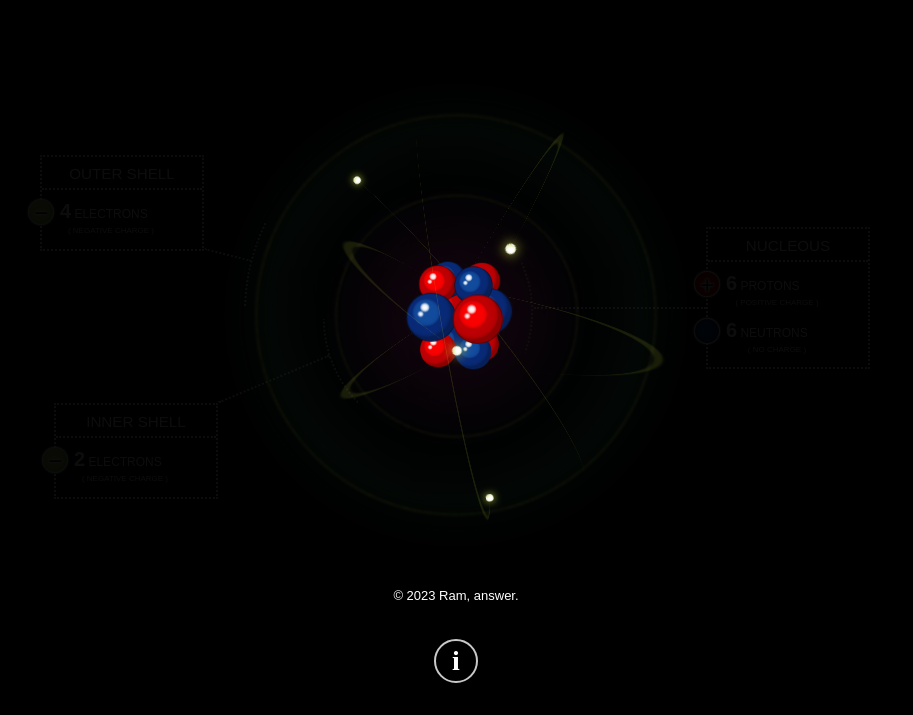
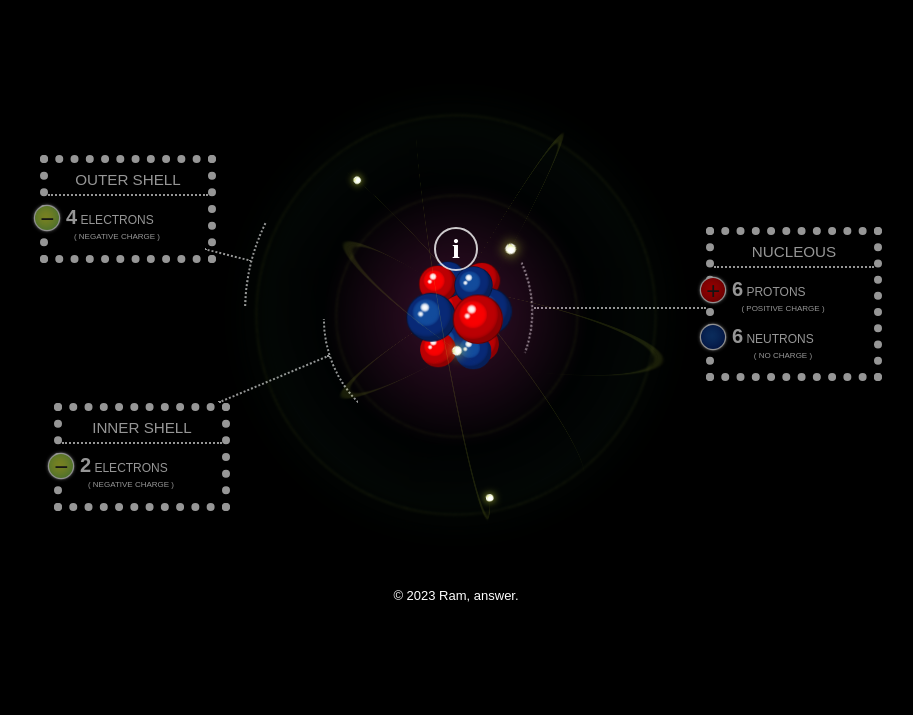
Before and after one commit to Rambhai567/Carbon-structure, a plain HTML site: page index.html in a window 1280 px wide. Shown: the part 85-800 px from the top of the page, without its empty margins (184-1097 px from the left). Drawn offline with nearby package versions, Linux system fonts and the light colour scheme.

Commit message:
Add files via upload

```diff
--- a/style.css
+++ b/style.css
@@ -52,7 +52,7 @@ h2 {
 	width: 50vmin;
 	height: 50vmin;
 	position: absolute;
-	background: radial-gradient(#913ab7 -50%, #fff0 50%);
+	background: radial-gradient(#913ab7 10%, #fff0 50%);
 	transform: translateZ(-6vmin);
 	box-shadow:
 		0 0 5vmin -2vmin #cddc3920, 0 0 10vmin 0vmin #cddc3920,
@@ -263,7 +263,7 @@ h2 {
 	display: flex;
 	align-items: center;
 	justify-content: flex-end;
-	opacity: 0.05;
+	opacity: 0.59;
 	top: 40vmin;
 	color: #fff;
 	margin-right: 80vmin;
@@ -335,7 +335,7 @@ h2 {
 	height: 11.5vmin;
 	left: 0;
 	top: 0;
-	border: 0.25vmin dotted #fff;
+	border: 1.12vmin dotted #fff;
 	border-radius: 0.2vmin;
 }
 .inner-nucleous .info-particle {
@@ -344,7 +344,7 @@ h2 {
 .inner-shell:hover,
 .outer-shell:hover,
 .inner-nucleous:hover{
-	opacity: 1;
+	opacity: 5;
 }
 h3 {
 	margin: 1vmin 0 1.25vmin;
@@ -360,6 +360,7 @@ p {
 	margin: 1vmin 0 3vmin -2.75vmin;
 	font-size: 1.5vmin;
 	padding-left: 5vmin;
+	/* color: white; */
 }
 p strong {
 	font-size: 2.5vmin;
@@ -376,7 +377,7 @@ p:before {
 	background: radial-gradient(circle at 45% 45%, var(--c2), 1vmin, #fff0 calc(1vmin + 5px) 100%), var(--c1);
 	box-shadow: 0 0 0.5vmin 0 #fff, 0 0 0.1vmin 0.15vmin #fff;
 	color: #222;
-	text-shadow: 1px 1px 2px #fff, -1px 1px 2px #fff, 1px -1px 2px #fff, -1px -1px 2px #fff;
+	/* text-shadow: 1px 1px 2px #fff, -1px 1px 2px #fff, 1px -1px 2px #fff, -1px -1px 2px #fff; */
 	font-size: 3vmin;
 	line-height: 3.15vmin;
 	text-align: center;
@@ -422,7 +423,7 @@ body:has(.inner-nucleous:hover) .atom .orbits .electron {
 }
 .show-info {
 	position: absolute;
-	bottom: 4vmin;
+	bottom: 444px;
 	font-size: 3.5vmin;
 	color: #fff;
 	font-weight: bold;
```
